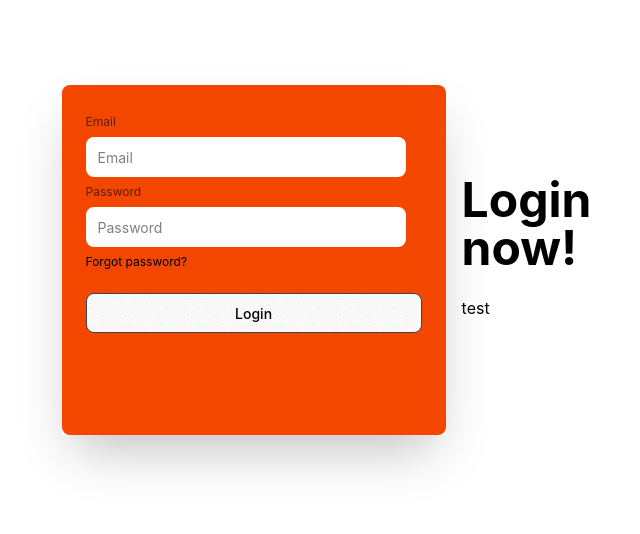
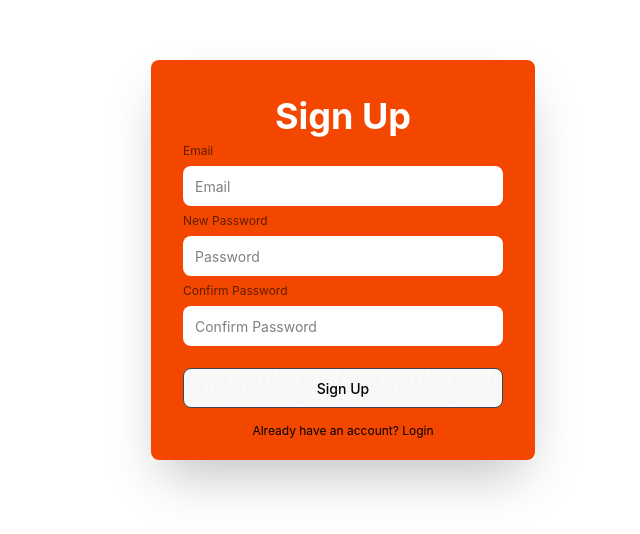
Before and after one commit to juliaconts/CMSC129-Lab1-ContrerasJL_LansoySL, a React (Vite) app in the folder lostnfound/: page /signup in a window 1280 px wide. Shown: the part 140-674 px from the top of the page, without its empty margins (297-937 px from the left). Built offline with nearby package versions, Linux system fonts and the light colour scheme.

Commit message:
added the sign up page

```diff
--- a/lostnfound/frontend/src/index.css
+++ b/lostnfound/frontend/src/index.css
@@ -1,28 +1,6 @@
 @import "tailwindcss";
 @plugin "daisyui" {
   themes: elekcoded;
-}
-
-.btn {
-  border-radius: 8px;
-  font-weight: 500;
-  border: 1px solid var(--neutral);
-  background-color: var(--base-100);
-}
-
-.card-body {
-  height: 350px;
-  background-color: var(--secondary);
-  border-radius: 8px;
-}
-
-.input {
-  background-color: var(--base-100);
-  border-radius: 8px;
-}
-
-.h1 {
-  color: var(--neutral);
 }
 
 :root {
--- a/lostnfound/frontend/src/pages/Login.tsx
+++ b/lostnfound/frontend/src/pages/Login.tsx
@@ -1,20 +1,21 @@
 import { useNavigate } from "react-router-dom";
+import './login.css';
 
 export default function Login() {
   const navigate = useNavigate();
 
   return (
     <div className="hero bg-base-200 min-h-screen">
-      <div className="hero-content flex-col lg:flex-row-reverse">
+      <div className="hero-content flex-col lg:flex-row gap-50">
         <div className="text-center lg:text-left">
-          <h1 className="text-5xl font-bold">lostnfound </h1>
+          <h1 className="text-secondary text-5xl font-bold">lostnfound </h1>
           <p className="py-6">
             Welcome back! Enter your credentials to access the dashboard.
           </p>
         </div>
         <div className="card bg-base-100 w-full max-w-sm shadow-2xl">
           <div className="card-body">
-            <h1 className="text-4xl font-bold text-center">Login</h1>
+            <h1 className="text-4xl font-bold text-center text-white mt-5">Login</h1>
             <label className="label">Email</label>
             <input type="email" placeholder="Email" className="input input-bordered" />
             <label className="label">Password</label>
@@ -26,6 +27,15 @@ export default function Login() {
               >
                 Login
               </button>
+              <p className="text-center mt-4">
+                Don't have an account?{" "}
+                <a
+                  className="text-primary hover:underline cursor-pointer"
+                  onClick={() => navigate("/signup")}
+                >
+                  Sign up
+                </a>
+              </p>
             </div>
           </div>
         </div>
--- a/lostnfound/frontend/src/pages/Signup.tsx
+++ b/lostnfound/frontend/src/pages/Signup.tsx
@@ -1,34 +1,37 @@
-import { useNavigate } from "react-router-dom";
-// import './Login.css';
+import { useNavigate } from "react-router-dom"
+import "./signup.css";
 
-export default function Login() {
+export default function Signup() {
     const navigate = useNavigate();
 
     return (
-        <div className="hero bg-base-200 min-h-screen">
-            <div className="hero-content flex-col lg:flex-row-reverse">
-                <div className="text-center lg:text-left">
-                    <h1 className="text-5xl font-bold">Login now!</h1>
-                    <p className="py-6">
-                        test
-                    </p>
-                </div>
+        <div className="flex items-center justify-center min-h-screen bg-base-200">
             <div className="card bg-base-100 w-full max-w-sm shrink-0 shadow-2xl">
             <div className="card-body">
                 <fieldset className="fieldset">
+                    <h1 className="text-4xl font-bold text-center text-white">Sign Up</h1>
                     <label className="label">Email</label>
                     <input type="email" className="input" placeholder="Email" />
-                            <label className="label">Password</label>
+                    <label className="label">New Password</label>
                     <input type="password" className="input" placeholder="Password" />
-                            <div><a className="link link-hover">Forgot password?</a></div>
+                    <label className="label">Confirm Password</label>
+                    <input type="password" className="input" placeholder="Confirm Password" />
                     <button
                         className="btn btn-neutral mt-4"
                         onClick={ () => navigate("/dashboard")}
                     >
+                    Sign Up
+                    </button>
+                    <p className="text-center mt-2">
+                         Already have an account?{" "}
+                        <a
+                            className="text-primary hover:underline cursor-pointer"
+                            onClick={() => navigate("/login")}
+                        >
                         Login
-                            </button>
+                        </a>
+                    </p>
                 </fieldset>
-                    </div>
             </div>
             </div>
         </div>
--- /dev/null
+++ b/lostnfound/frontend/src/pages/login.css
@@ -0,0 +1,19 @@
+@import "tailwindcss";
+
+.btn {
+  border-radius: 8px;
+  font-weight: 500;
+  border: 1px solid var(--neutral);
+  background-color: var(--base-100);
+}
+
+.card-body {
+  height: 350px;
+  background-color: var(--secondary);
+  border-radius: 8px;
+}
+
+.input {
+  background-color: var(--base-100);
+  border-radius: 8px;
+}
--- /dev/null
+++ b/lostnfound/frontend/src/pages/signup.css
@@ -0,0 +1,4 @@
+.card-body {
+  height: 400px;
+  padding: 2rem;
+}
```
Lines whose indentation alone changed are shown as unchanged.
